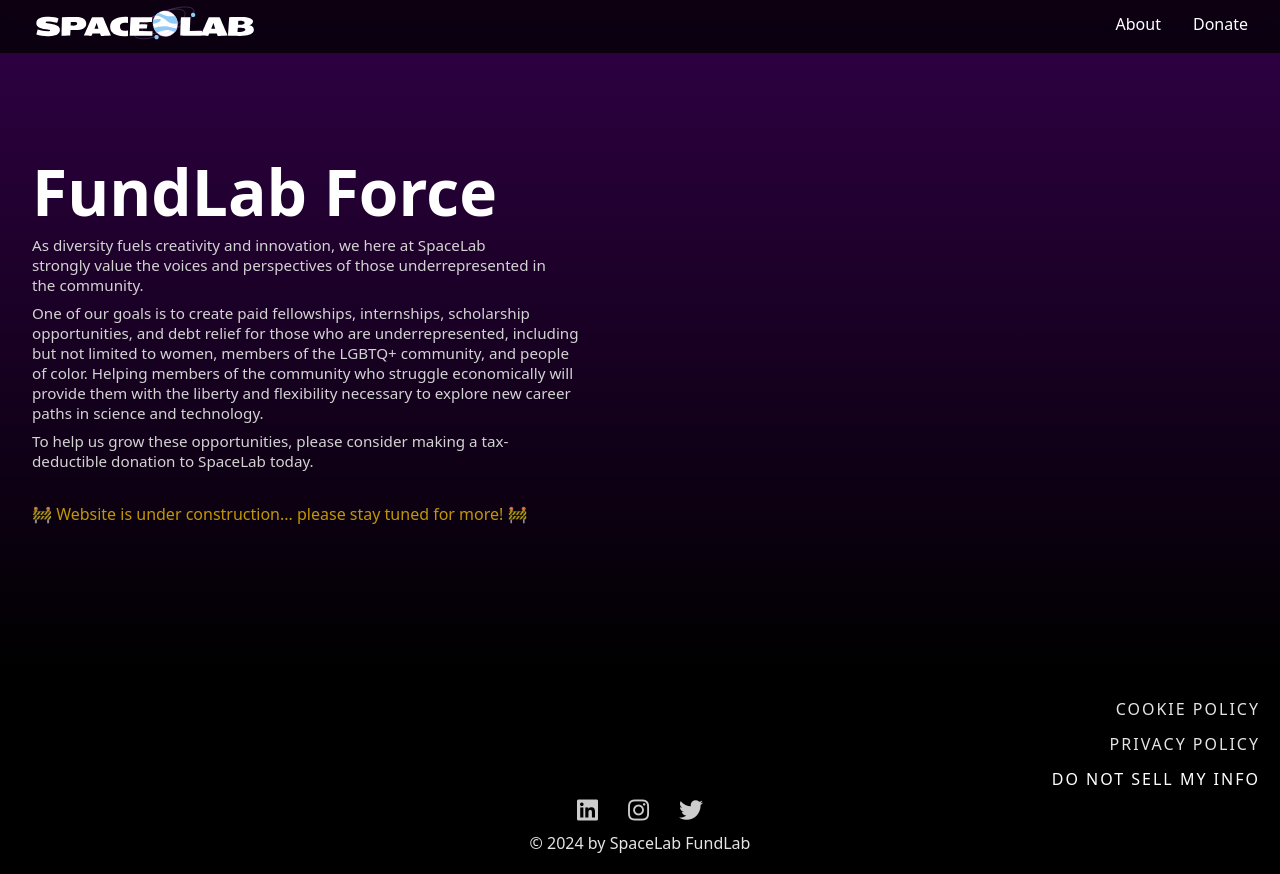
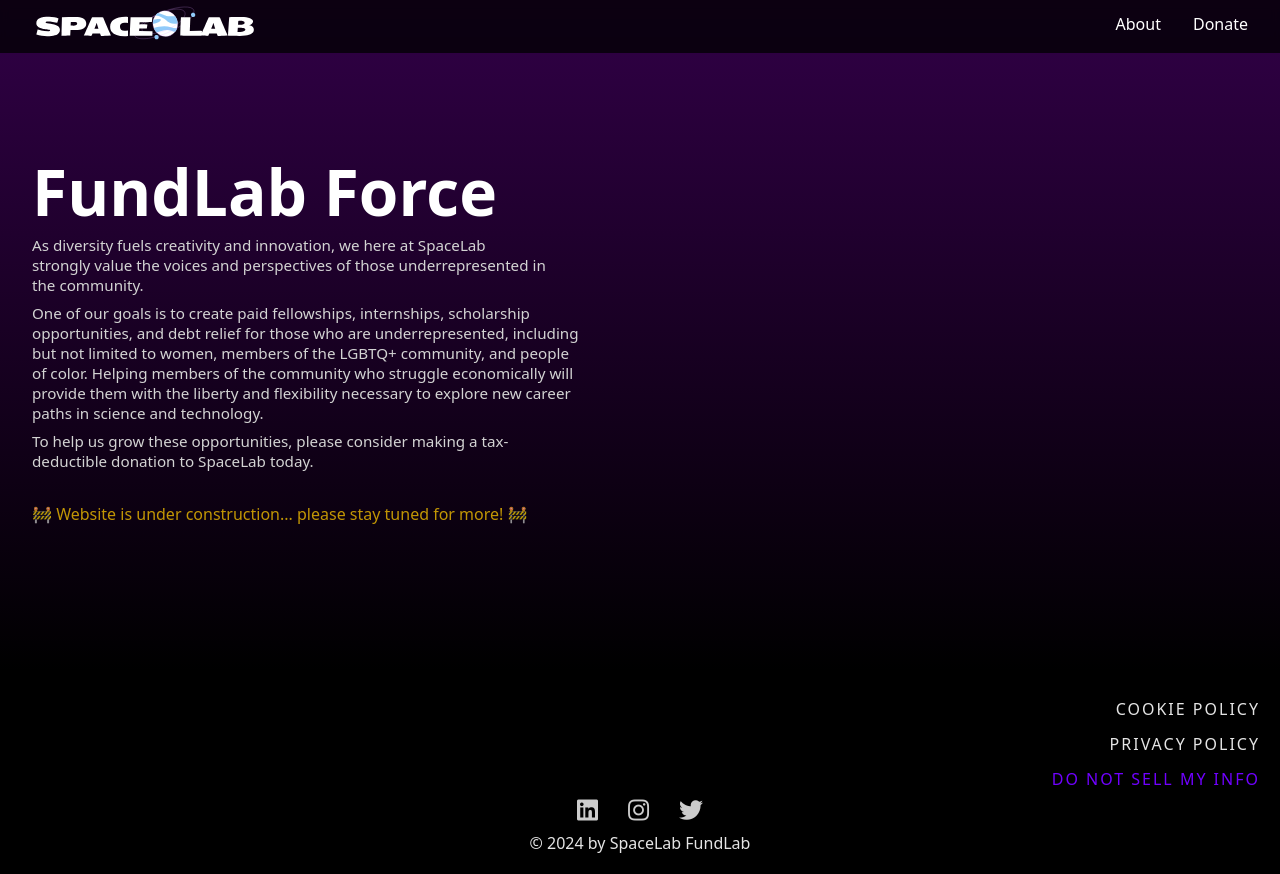
Before and after one commit to spacelabdev/fund_lab_force, a React (Vite) app: page / in a window 1280 px wide. In both pictures the pointer is over the link "DO NOT SELL MY INFO". Built offline with nearby package versions, Linux system fonts and the light colour scheme.

Commit message:
adds neon purple color to hover effect

```diff
--- a/src/components/Footer/Footer.css
+++ b/src/components/Footer/Footer.css
@@ -31,6 +31,10 @@
             color: white;
             text-decoration: none;
         }
+
+        a:hover {
+            color: #7000ff;
+        }
     }
 }
 
```
